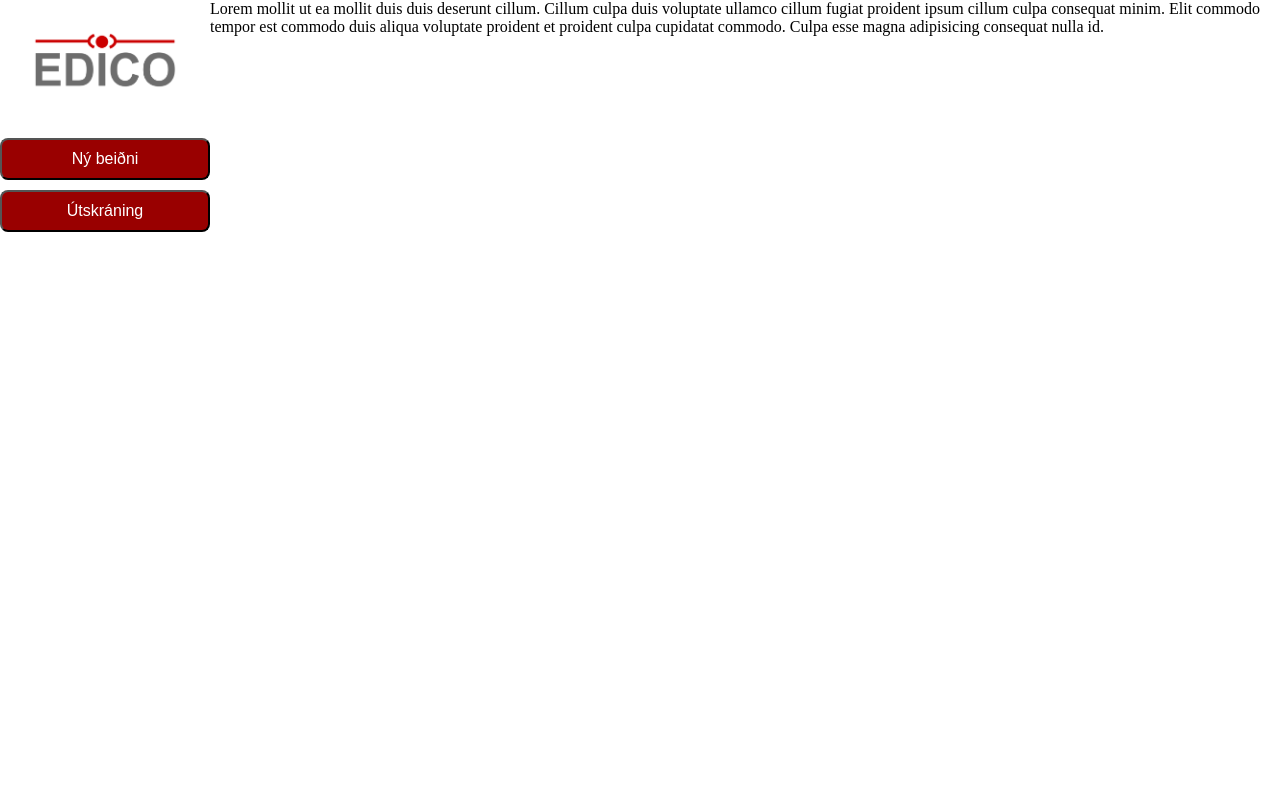
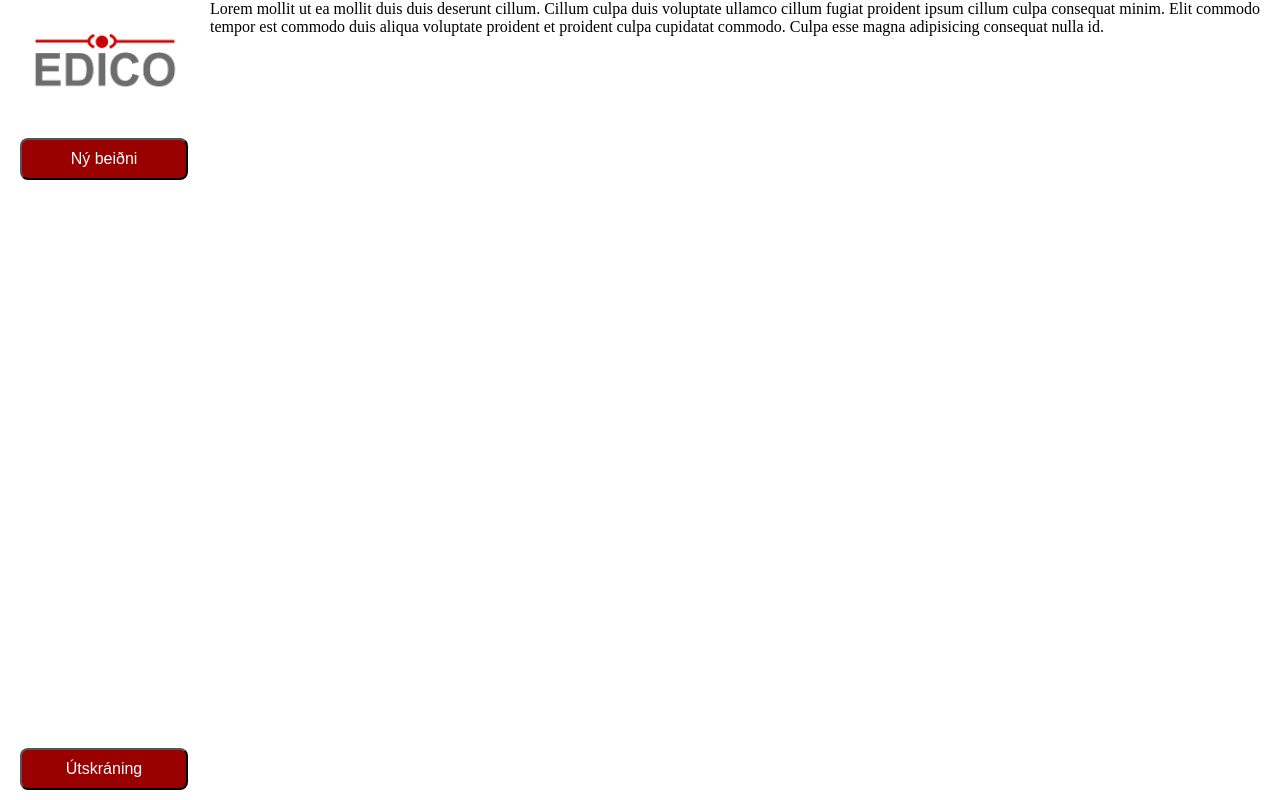
Before and after one commit to edicoehf/beidnakerfi, a React (Create React App) app in the folder frontend/: page /sales in a window 1280 px wide. Built offline with nearby package versions, Linux system fonts and the light colour scheme.

Commit message:
changed folder names back to small letters

```diff
--- a/frontend/src/App/App.js
+++ b/frontend/src/App/App.js
@@ -7,11 +7,11 @@ import { createStore } from 'redux';
 import Routes from '../Routes.js'
 
 // Service
-import reducers from '../Reducers'
+import Reducers from '../Reducers'
 
 function App() {
   return (
-    <Provider store={createStore(reducers)}>
+    <Provider store={createStore(Reducers)}>
       {
         <Routes />
       }
--- a/frontend/src/PrivateRoute.js
+++ b/frontend/src/PrivateRoute.js
@@ -3,7 +3,7 @@ import React from 'react';
 import { Route, Redirect } from 'react-router-dom';
 
 // Source
-import { useAuth } from './Context/auth';
+import { useAuth } from './context/auth';
 
 const PrivateRoute = ({ component: Component, ...rest}) => {
   const { authTokens } = useAuth();
--- a/frontend/src/actions/userAction.js
+++ b/frontend/src/actions/userAction.js
@@ -1,4 +1,4 @@
-import * as constants from '../Constants';
+import * as constants from '../constants';
 
 export const loginUser = async (userInfo) => ({ type: constants.LOGIN_USER, payload: userInfo  })
 
--- a/frontend/src/components/EdicoLogo/index.js
+++ b/frontend/src/components/EdicoLogo/index.js
@@ -1,5 +1,5 @@
 import React from 'react'
-import EdicoLogo from '../../Img/edico-logo.png';
+import EdicoLogo from '../../img/edico-logo.png';
 
 const logo = () =>  {
     return (
--- a/frontend/src/components/LoginForm/index.js
+++ b/frontend/src/components/LoginForm/index.js
@@ -6,8 +6,8 @@ import { Redirect } from "react-router-dom";
 
 //Source
 import "./LoginForm.css";
-import { loginUser } from "../../Actions/userAction";
-import { useAuth } from "../../Context/auth";
+import { loginUser } from "../../actions/userAction";
+import { useAuth } from "../../context/auth";
 
 //Service
 import * as api from "../../Services/apiGateway";
--- a/frontend/src/components/Sidebar/Sidebar.css
+++ b/frontend/src/components/Sidebar/Sidebar.css
@@ -5,6 +5,7 @@
 }
 
 #sidebar {
+    position: relative;
     text-align: center;
     height: 100vh;
     width: 100%;
@@ -12,8 +13,14 @@
 }
 
 #buttons {
+    width: 80%;
     display: grid;
+    margin-left: 20px;
 }
 
-#buttons > button {
+#logout {
+    width: 80%;
+    position: absolute;
+    bottom: 0;
+    margin-bottom: 10px;
 }
--- a/frontend/src/pages/Sales/index.js
+++ b/frontend/src/pages/Sales/index.js
@@ -2,7 +2,7 @@
 import React from 'react'
 
 //Components
-import Sidebar from '../../Components/Sidebar';
+import Sidebar from '../../components/Sidebar';
 
 //Style
 import './Sales.css'
```
Also changed, not shown: frontend/src/Routes.js (+4 -4 lines), frontend/src/components/Sidebar/index.js (+6 -6 lines).
